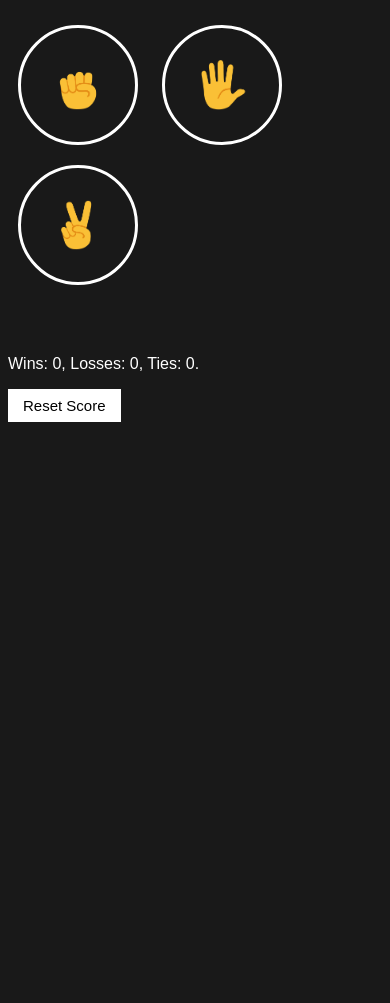
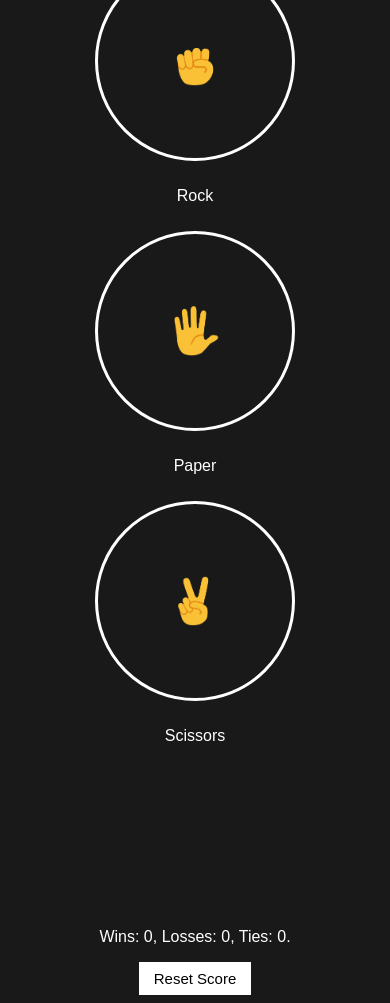
Before and after one commit to HosseinSedghian/RockPaperScissors, a plain HTML site: page index.html in a window 390 px wide. Shown: the part 57-1060 px from the top of the page. Before the commit the page ends 844 px from the top, so only its background shows below. Drawn offline with Linux system fonts and the light colour scheme.

Commit message:
Make responsive

```diff
--- a/index.html
+++ b/index.html
@@ -6,24 +6,37 @@
     <title>Rock Paper Scissors</title>
 </head>
 <body>
-    <p class="title">Rock Paper Scissors</p>
+    <div class="moves-container">
+        <div class="rps-container">
             <button onclick="makeMove('rock')" class="move-button">
                 <img src="images/rock-emoji.png" alt="Rock" class="move-icon">
             </button>
+            <p>Rock</p>
+        </div>
+
+        <div class="rps-container">
             <button onclick="makeMove('paper')" class="move-button">
                 <img src="images/paper-emoji.png" alt="Rock" class="move-icon">
             </button>
+            <p>Paper</p>
+        </div>
+
+        <div class="rps-container">
             <button onclick="makeMove('scissors')" class="move-button">
                 <img src="images/scissors-emoji.png" alt="Rock" class="move-icon">
             </button>
+            <p>Scissors</p>
+        </div>
+    </div>
 
+    <div class="score-container">
         <p class="result js-result"></p>
         <p class="js-moves-chosen"></p>
-
         <p class="score js-score"></p>
         <button class="reset-score-button" onclick="resetScore();">
         Reset Score
         </button>
+    </div>
 
     <script src="scripts.js"></script>
 </body>
--- a/styles.css
+++ b/styles.css
@@ -13,8 +13,8 @@ body {
 .move-button {
     background-color: transparent;
     border: 3px solid white;
-    width: 120px;
-    height: 120px;
+    width: 200px;
+    height: 200px;
     border-radius: 50%;
     margin: 10px;
     cursor: pointer;
@@ -23,14 +23,33 @@ body {
     font-size: 25px;
     font-weight: bold;
     margin-top: 50px;
-  }
+}
   .score {
     margin-top: 60px;
-  }
+}
   .reset-score-button {
     background-color: white;
     border: none;
     font-size: 15px;
     padding: 8px 15px;
     cursor: pointer;
+}
+  .rps-container {
+    display: flex;
+    flex-direction: column;
+    align-items: center;
+}
+  .moves-container {
+    display: grid;
+    grid-template-columns: 1fr 1fr 1fr;
+}
+@media (max-width: 750px) {
+  .moves-container {
+      grid-template-columns: 1fr;
   }
+}
+.score-container {
+  display: flex;
+  flex-direction: column;
+  align-items: center;
+}
```
Lines whose indentation alone changed are shown as unchanged.
